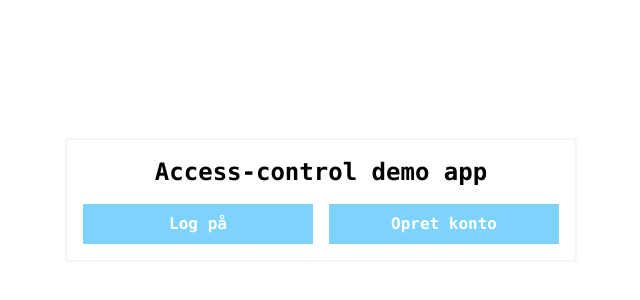
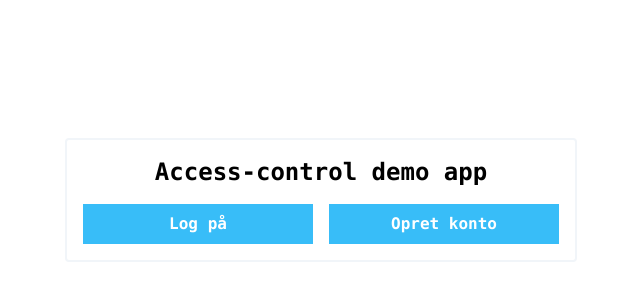
Before and after one commit to andersravn32/access-control-client, a Vue app: page / in a window 1280 px wide. Shown: the part 200-500 px from the top of the page, without its empty margins (319-959 px from the left). Built offline with nearby package versions, Linux system fonts and the light colour scheme.

Commit message:
Fix: Fixed button styling

```diff
--- a/src/style.css
+++ b/src/style.css
@@ -19,5 +19,5 @@
 }
 
 .btn {
-  @apply px-6 py-2 bg-sky-300 hover:bg-sky-400 font-bold text-white text-center transition-all duration-150;
+  @apply px-6 py-2 bg-sky-400 hover:bg-sky-500 font-bold text-white text-center transition-all duration-150;
 }
```
